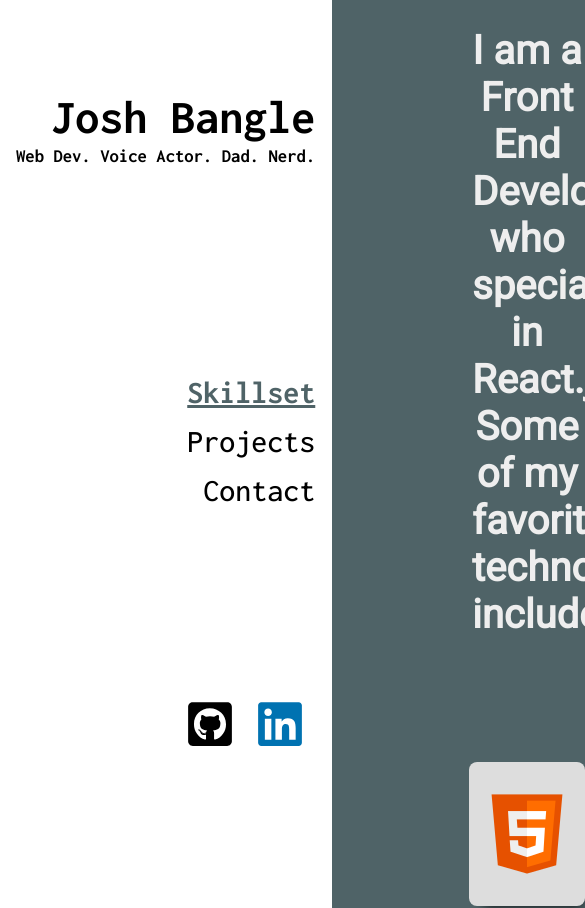
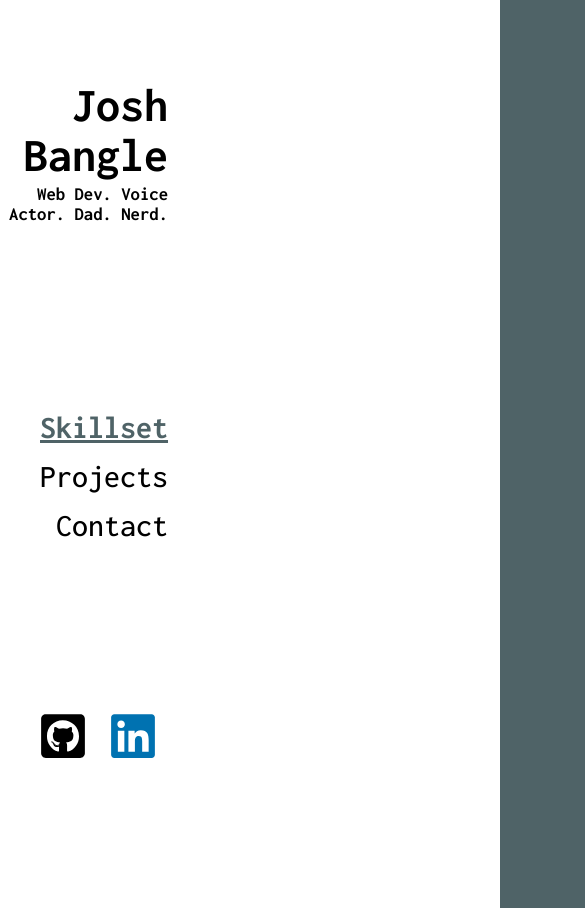
Before and after one commit to joshbangle/websitev2, a React (Create React App) app: page / in a window 390 px wide. Shown: the top 908 px of the page, 585 px wide, since content can reach past the window. Built offline with nearby package versions, Linux system fonts and the light colour scheme.

Commit message:
fixed projects cards

```diff
--- a/src/components/SideNav/SideNav.module.scss
+++ b/src/components/SideNav/SideNav.module.scss
@@ -1,3 +1,27 @@
+$breakpoints: (
+    'phone': 640px,
+    'tablet': 1024px,
+    'desktop': 1280px
+) !default;
+
+@mixin breakpoint($breakpoint) {
+    @if map-has-key($breakpoints , $breakpoint) {
+        @media (min-width: map-get($breakpoints, $breakpoint)){
+            @content;
+        }
+    }
+    @else {
+        @warn "No breakpoint called `#{$breakpoint}`";
+    }
+}
+
+@include breakpoint('phone'){
+    .sideNav {
+        display: none;
+    }
+}
+
+@include breakpoint('desktop'){
     .sideNav {
         position: fixed;
         display: flex;
@@ -8,6 +32,9 @@
         left: 0;
         padding: 0 16px 0 16px;
     }
+}
+
+
 .navElements{
     height: 100vh;
     display: flex;
```
Lines whose indentation alone changed are shown as unchanged.
